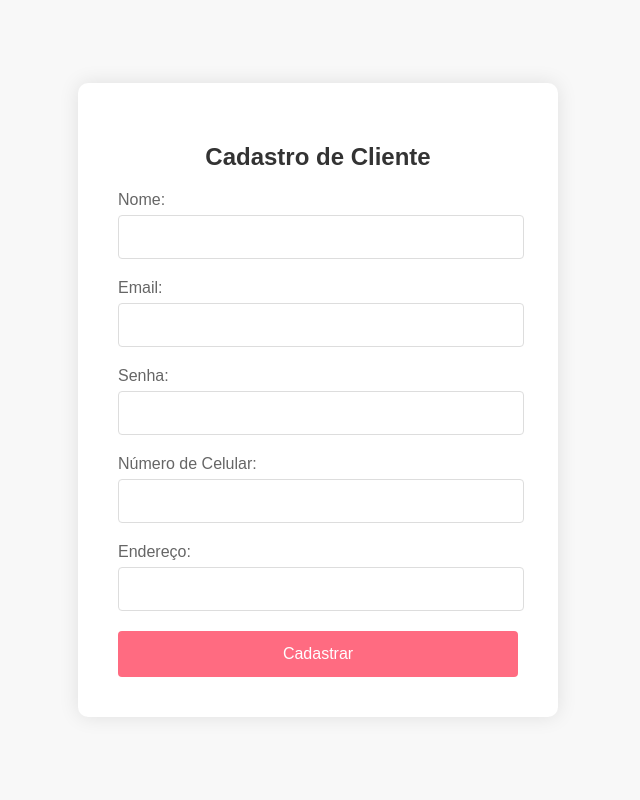
After one commit to guscostam/ecommerce-ellazafiro, a Flask app: page /sign-up in a window 1280 px wide. The commit adds this page. Shown: the whole page, without its empty margins (322-962 px from the left). Run offline with Flask 3, Linux system fonts and the light colour scheme.

Commit message:
Adicionando página de sign-up

```diff
--- /dev/null
+++ b/app/auth/signup_routes.py
@@ -0,0 +1,7 @@
+from flask import Blueprint, render_template
+
+signup_bp = Blueprint('signup', __name__)
+
+@signup_bp.route('/sign-up')
+def sign_up():
+    return render_template('sign-up.html')
--- /dev/null
+++ b/app/layout/static/css/sign-up.css
@@ -0,0 +1,77 @@
+body {
+    font-family: Arial, sans-serif;
+    background-color: #f8f8f8;
+    margin: 0;
+    padding: 0;
+    display: flex;
+    justify-content: center;
+    align-items: center;
+    height: 100vh;
+}
+
+.container {
+    background-color: #fff;
+    padding: 40px;
+    border-radius: 10px;
+    box-shadow: 0 0 20px rgba(0, 0, 0, 0.1);
+    max-width: 400px;
+    width: 100%;
+    text-align: center;
+}
+
+h2 {
+    margin-bottom: 20px;
+    color: #333;
+}
+
+label {
+    display: block;
+    margin-bottom: 6px;
+    color: #666;
+    text-align: left;
+}
+
+input[type="text"],
+input[type="email"],
+input[type="password"],
+input[type="tel"],
+input[type="endereco"],
+textarea {
+    width: calc(100% - 20px);
+    padding: 12px;
+    margin-bottom: 20px;
+    border: 1px solid #ddd;
+    border-radius: 4px;
+    font-size: 16px;
+    transition: border-color 0.3s ease, transform 0.2s ease;
+}
+
+input[type="text"]:focus,
+input[type="email"]:focus,
+input[type="password"]:focus,
+input[type="tel"]:focus,
+input[type="endereco"]:focus {
+    border-color: #ff6b81;
+    transform: scale(1.03);
+}
+
+input[type="submit"] {
+    background-color: #ff6b81;
+    color: #fff;
+    border: none;
+    padding: 14px 0;
+    width: 100%;
+    font-size: 16px;
+    border-radius: 4px;
+    cursor: pointer;
+    transition: background-color 0.3s, transform 0.2s ease;
+}
+
+input[type="submit"]:hover {
+    background-color: #ff4757;
+    transform: translateY(-3px);
+}
+
+textarea {
+    resize: vertical;
+}
--- a/app/layout/templates/login.html
+++ b/app/layout/templates/login.html
@@ -16,7 +16,7 @@
             <input type="password" id="password" name="password">
             <input type="submit" value="Entrar">
         </form>
-        <div class="signup-link">Ainda não tem uma conta? <a href="#">Cadastre-se aqui</a></div>
+        <div class="signup-link">Ainda não tem uma conta? <a href="{{ url_for('signup.sign_up') }}">Cadastre-se aqui</a></div>
     </div>
 </body>
 </html>
--- /dev/null
+++ b/app/layout/templates/sign-up.html
@@ -0,0 +1,32 @@
+<!DOCTYPE html>
+<html lang="pt-br">
+<head>
+    <meta charset="UTF-8">
+    <meta name="viewport" content="width=device-width, initial-scale=1.0">
+    <title>Cadastro de Cliente - Loja de Roupas Femininas</title>
+    <link rel="stylesheet" href="../static/css/sign-up.css">
+</head>
+<body>
+    <div class="container">
+        <h2>Cadastro de Cliente</h2>
+        <form action="#" method="post">
+            <label for="nome">Nome:</label>
+            <input type="text" id="nome" name="nome" required>
+
+            <label for="email">Email:</label>
+            <input type="email" id="email" name="email" required>
+
+            <label for="senha">Senha:</label>
+            <input type="password" id="senha" name="senha" required>
+
+            <label for="telefone">Número de Celular:</label>
+            <input type="tel" id="telefone" name="telefone" required>
+
+            <label for="endereco">Endereço:</label>
+            <input type="endereco" name="endereco" name="endereco" required></input>
+
+            <input type="submit" value="Cadastrar">
+        </form>
+    </div>
+</body>
+</html>
--- a/main.py
+++ b/main.py
@@ -1,9 +1,11 @@
 from flask import Flask
 from app.auth.login_routes import login_bp
+from app.auth.signup_routes import signup_bp
 
 app = Flask(__name__, template_folder='app/layout/templates', static_folder='app/layout/static')
 
 app.register_blueprint(login_bp)
+app.register_blueprint(signup_bp)
 
 if __name__ == '__main__':
     app.run(debug=True)
```
